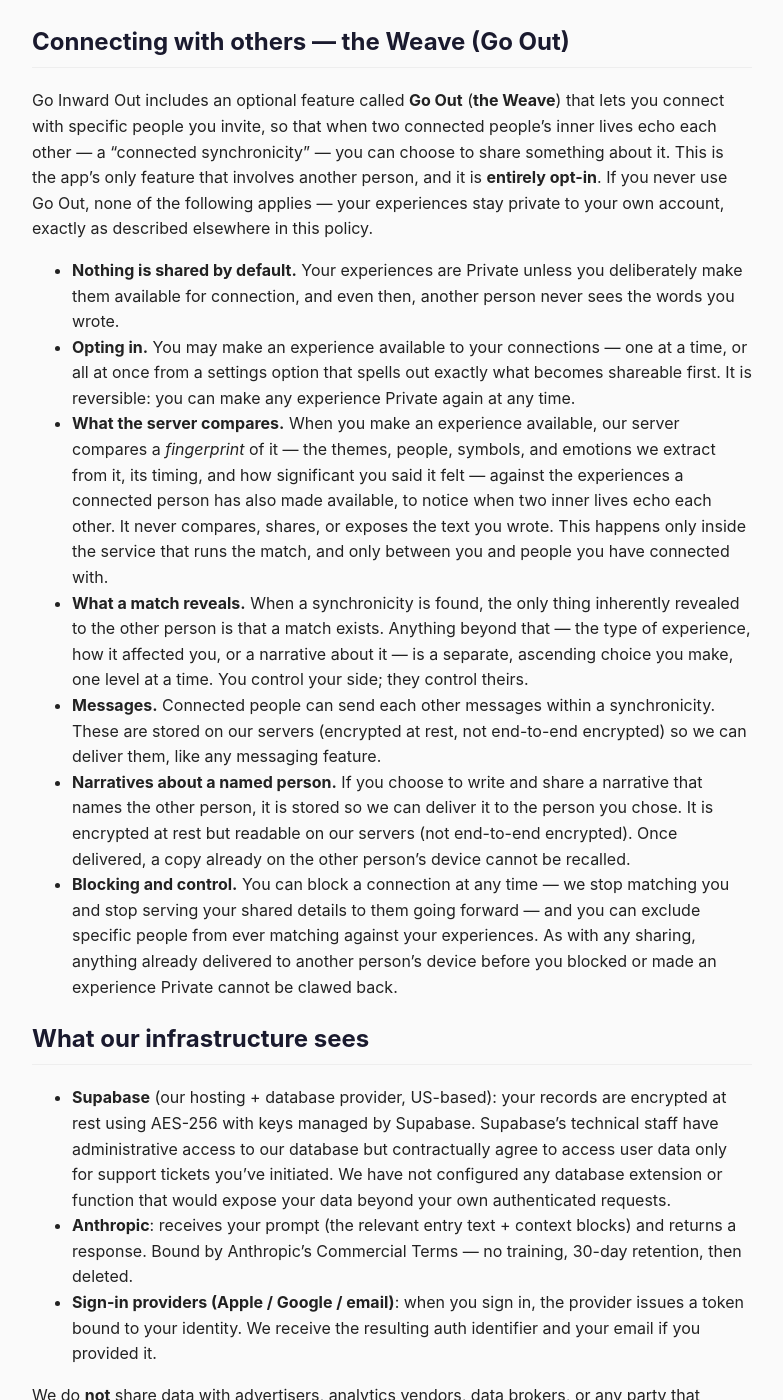
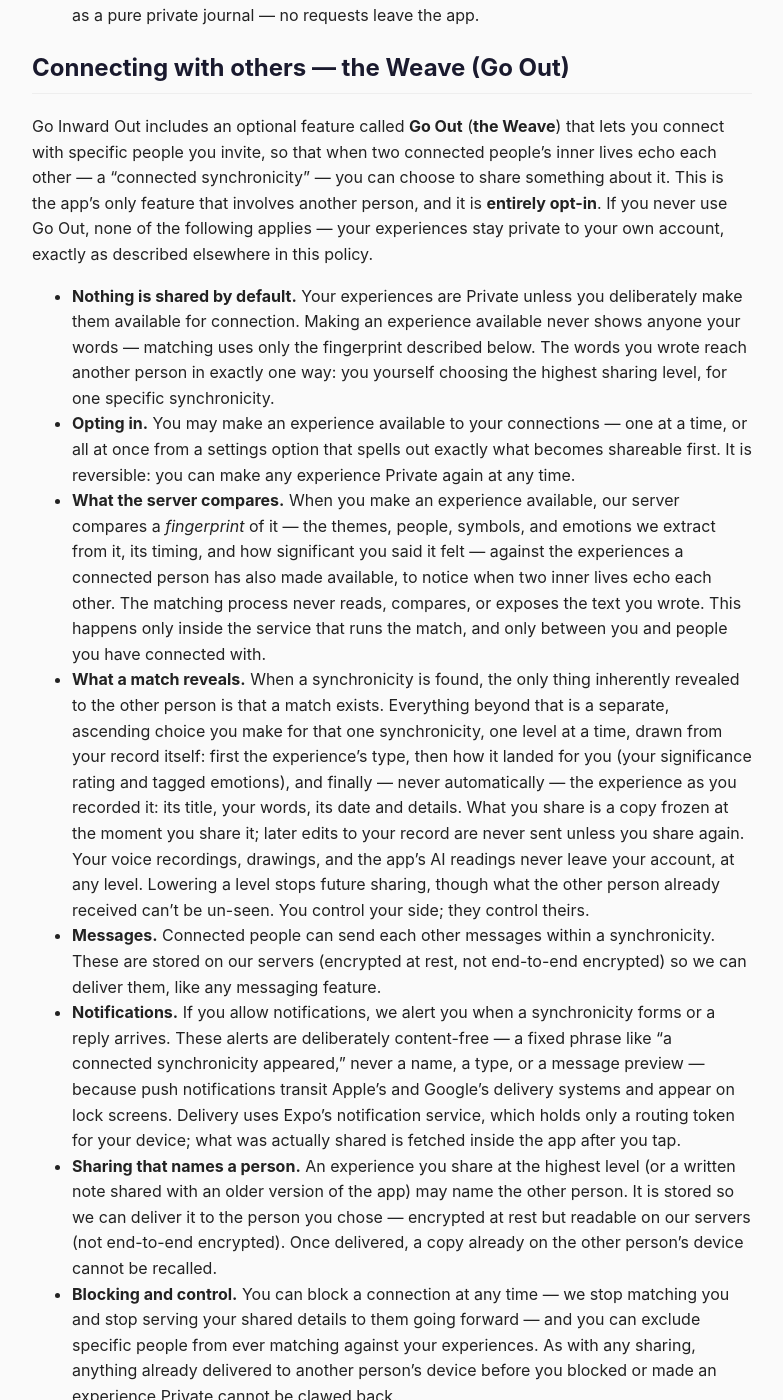
Before and after one commit to utahbiker/gio-prompts, a Jekyll site: the page built from PrivacyPolicy.md, in a window 1280 px wide and 1400 px high, scrolled down 1837 px. Shown: the whole window, without its empty margins (248-1031 px from the left). Built offline with Jekyll 4.4.1, drawn with Linux system fonts in a browser that asks for light colours; some of the changed text lies outside the part shown.

Commit message:
Privacy Policy: Weave sharing levels draw from the record itself (ADR-020) + content-free push notifications (ADR-021)
- 'never your raw entries' / 'never sees the words you wrote' clauses
  corrected: the highest sharing level, chosen deliberately per
  synchronicity, shares the experience as recorded — frozen at share
  time; audio/drawings/AI readings never leave the account at any level.
- New Notifications bullet + Expo infrastructure line: pushes are
  content-free fixed phrases; Expo relays only routing tokens.
- Last updated: July 7, 2026.

```diff
--- a/PrivacyPolicy.md
+++ b/PrivacyPolicy.md
@@ -16,7 +16,7 @@ Go Inward Out is a private journal for inner experiences — dreams, meditations
 - When you tap "Cast a Reading," the relevant content is sent to Anthropic's Claude API to compose a response. Anthropic does not use your content to train future models per their Commercial Terms.
 - We use **no** analytics SDKs, **no** advertising IDs, **no** fingerprinting, **no** cross-app or cross-site tracking.
 - Sign in (Apple, Google, or email magic link) and your data is restored on any device.
-- **Go Out (the Weave)** — our one feature that involves another person — is optional and does nothing unless you use it. Nothing about your experiences reaches anyone else unless you deliberately connect and share, and even then they see only what you choose, never your raw entries.
+- **Go Out (the Weave)** — our one feature that involves another person — is optional and does nothing unless you use it. Nothing about your experiences reaches anyone else unless you deliberately connect and share, and even then they see only what you choose — from nothing more than "a match happened" up to, only if you choose it, a specific experience as you recorded it.
 - You can export your data or delete your account at any time.
 
 ## What we collect
@@ -53,12 +53,13 @@ When you request AI assistance (cast a reading, generate synthesis, clean up a v
 
 Go Inward Out includes an optional feature called **Go Out** (**the Weave**) that lets you connect with specific people you invite, so that when two connected people's inner lives echo each other — a "connected synchronicity" — you can choose to share something about it. This is the app's only feature that involves another person, and it is **entirely opt-in**. If you never use Go Out, none of the following applies — your experiences stay private to your own account, exactly as described elsewhere in this policy.
 
-- **Nothing is shared by default.** Your experiences are Private unless you deliberately make them available for connection, and even then, another person never sees the words you wrote.
+- **Nothing is shared by default.** Your experiences are Private unless you deliberately make them available for connection. Making an experience available never shows anyone your words — matching uses only the fingerprint described below. The words you wrote reach another person in exactly one way: you yourself choosing the highest sharing level, for one specific synchronicity.
 - **Opting in.** You may make an experience available to your connections — one at a time, or all at once from a settings option that spells out exactly what becomes shareable first. It is reversible: you can make any experience Private again at any time.
-- **What the server compares.** When you make an experience available, our server compares a *fingerprint* of it — the themes, people, symbols, and emotions we extract from it, its timing, and how significant you said it felt — against the experiences a connected person has also made available, to notice when two inner lives echo each other. It never compares, shares, or exposes the text you wrote. This happens only inside the service that runs the match, and only between you and people you have connected with.
-- **What a match reveals.** When a synchronicity is found, the only thing inherently revealed to the other person is that a match exists. Anything beyond that — the type of experience, how it affected you, or a narrative about it — is a separate, ascending choice you make, one level at a time. You control your side; they control theirs.
+- **What the server compares.** When you make an experience available, our server compares a *fingerprint* of it — the themes, people, symbols, and emotions we extract from it, its timing, and how significant you said it felt — against the experiences a connected person has also made available, to notice when two inner lives echo each other. The matching process never reads, compares, or exposes the text you wrote. This happens only inside the service that runs the match, and only between you and people you have connected with.
+- **What a match reveals.** When a synchronicity is found, the only thing inherently revealed to the other person is that a match exists. Everything beyond that is a separate, ascending choice you make for that one synchronicity, one level at a time, drawn from your record itself: first the experience's type, then how it landed for you (your significance rating and tagged emotions), and finally — never automatically — the experience as you recorded it: its title, your words, its date and details. What you share is a copy frozen at the moment you share it; later edits to your record are never sent unless you share again. Your voice recordings, drawings, and the app's AI readings never leave your account, at any level. Lowering a level stops future sharing, though what the other person already received can't be un-seen. You control your side; they control theirs.
 - **Messages.** Connected people can send each other messages within a synchronicity. These are stored on our servers (encrypted at rest, not end-to-end encrypted) so we can deliver them, like any messaging feature.
-- **Narratives about a named person.** If you choose to write and share a narrative that names the other person, it is stored so we can deliver it to the person you chose. It is encrypted at rest but readable on our servers (not end-to-end encrypted). Once delivered, a copy already on the other person's device cannot be recalled.
+- **Notifications.** If you allow notifications, we alert you when a synchronicity forms or a reply arrives. These alerts are deliberately content-free — a fixed phrase like "a connected synchronicity appeared," never a name, a type, or a message preview — because push notifications transit Apple's and Google's delivery systems and appear on lock screens. Delivery uses Expo's notification service, which holds only a routing token for your device; what was actually shared is fetched inside the app after you tap.
+- **Sharing that names a person.** An experience you share at the highest level (or a written note shared with an older version of the app) may name the other person. It is stored so we can deliver it to the person you chose — encrypted at rest but readable on our servers (not end-to-end encrypted). Once delivered, a copy already on the other person's device cannot be recalled.
 - **Blocking and control.** You can block a connection at any time — we stop matching you and stop serving your shared details to them going forward — and you can exclude specific people from ever matching against your experiences. As with any sharing, anything already delivered to another person's device before you blocked or made an experience Private cannot be clawed back.
 
 ## What our infrastructure sees
@@ -66,6 +67,7 @@ Go Inward Out includes an optional feature called **Go Out** (**the Weave**) tha
 - **Supabase** (our hosting + database provider, US-based): your records are encrypted at rest using AES-256 with keys managed by Supabase. Supabase's technical staff have administrative access to our database but contractually agree to access user data only for support tickets you've initiated. We have not configured any database extension or function that would expose your data beyond your own authenticated requests.
 - **Anthropic**: receives your prompt (the relevant entry text + context blocks) and returns a response. Bound by Anthropic's Commercial Terms — no training, 30-day retention, then deleted.
 - **Sign-in providers (Apple / Google / email)**: when you sign in, the provider issues a token bound to your identity. We receive the resulting auth identifier and your email if you provided it.
+- **Expo** (notification delivery): relays our content-free notification payloads to Apple's and Google's push services and stores the device routing token needed to reach your phone. It never receives your entries, your words, or anything you shared.
 
 We do **not** share data with advertisers, analytics vendors, data brokers, or any party that profiles users for behavioral targeting.
 
```
Also changed, not shown: other parts of PrivacyPolicy.md (+1 -1 lines).
